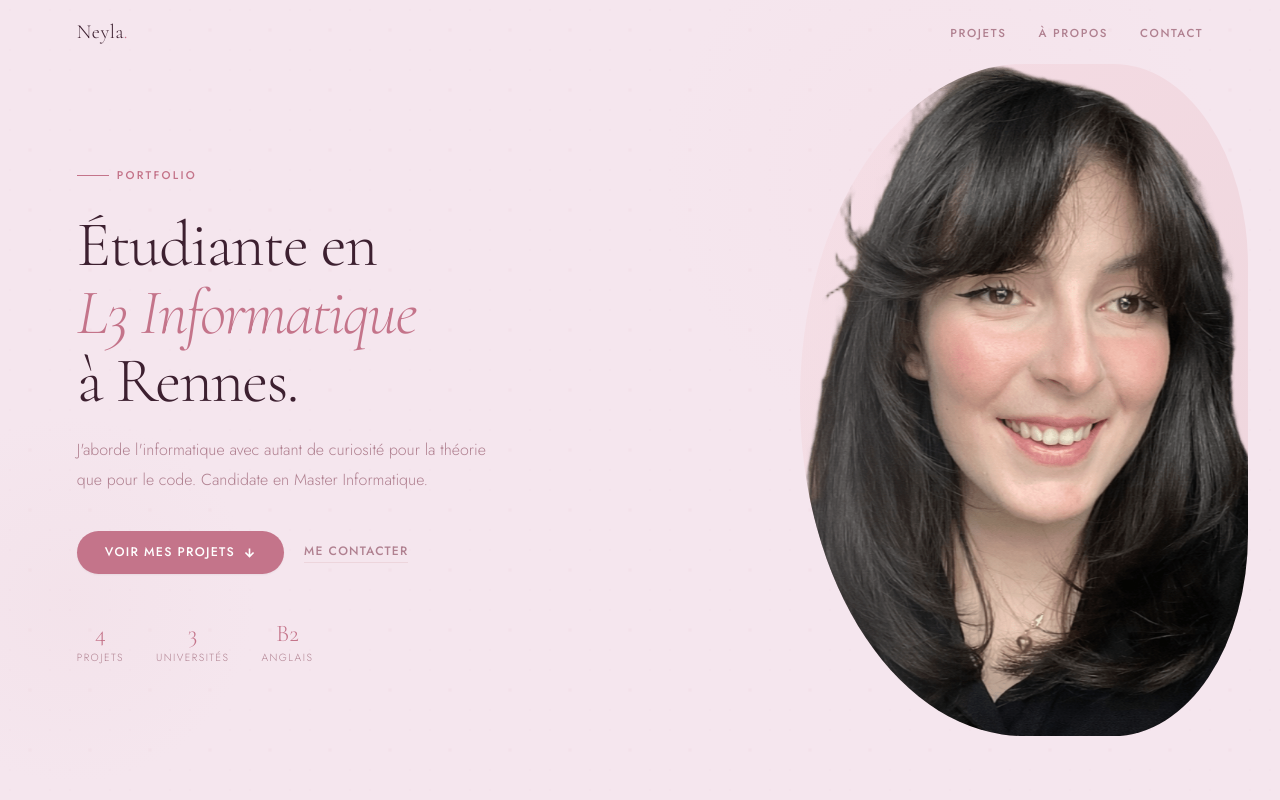
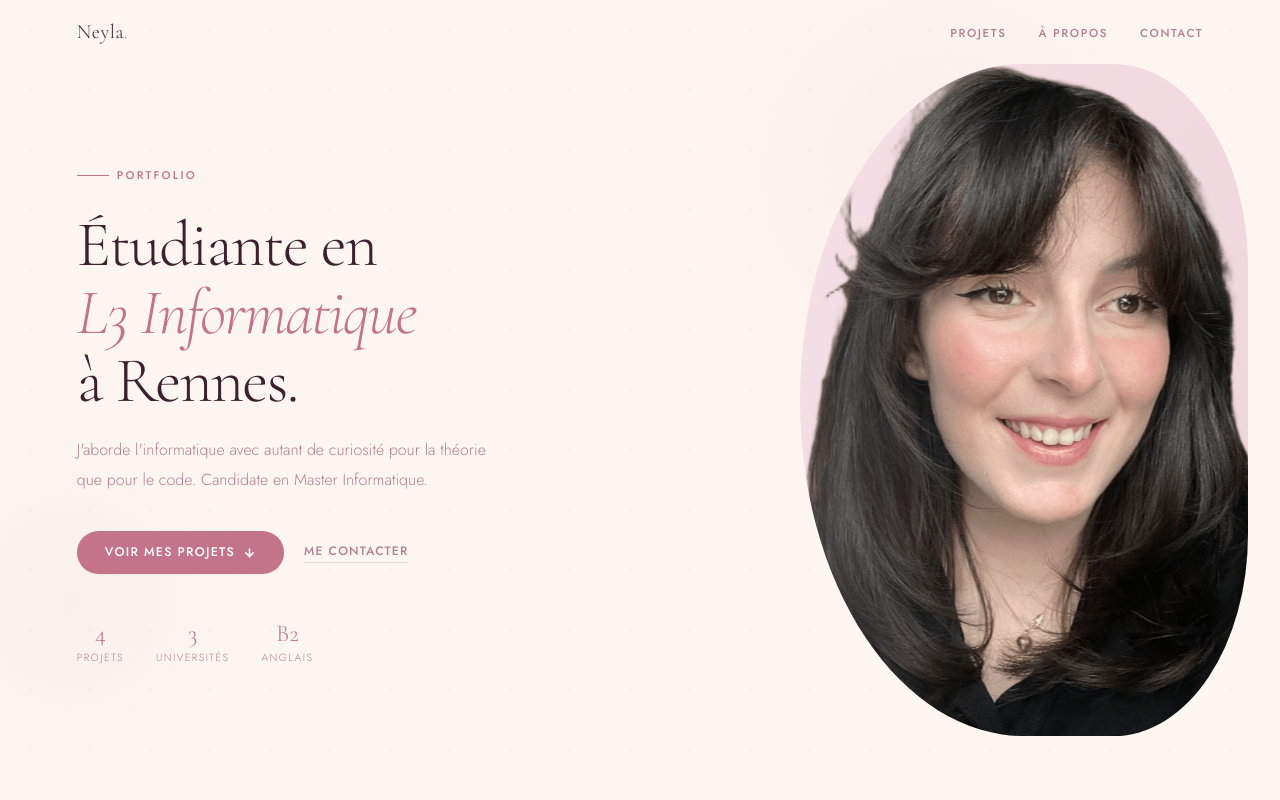
Before and after one commit to neylharoune/SITE_FINAL, a Next.js app: page / in a window 1280 px wide. Shown: the top 800 px of the page. Built offline with nearby package versions, Linux system fonts and the light colour scheme.

Commit message:
newcolor

```diff
--- a/app/globals.css
+++ b/app/globals.css
@@ -5,15 +5,15 @@
 @tailwind utilities;
 
 :root {
-  --bg: #F5E6EE;
-  --surface: #FDF0F5;
-  --surface2: #EDD5E2;
-  --border: #D9A8BB;
+  --bg: #FDF6F0;
+  --surface: #FFFFFF;
+  --surface2: #FAF0F4;
+  --border: #EDD5DC;
   --ink: #3D2030;
   --muted: #B08090;
   --accent: #C4748A;
   --accent2: #E8A0B0;
-  --blush: #E8C4D4;
+  --blush: #F5DCE4;
 }
 
 html { scroll-behavior: smooth; }
```
